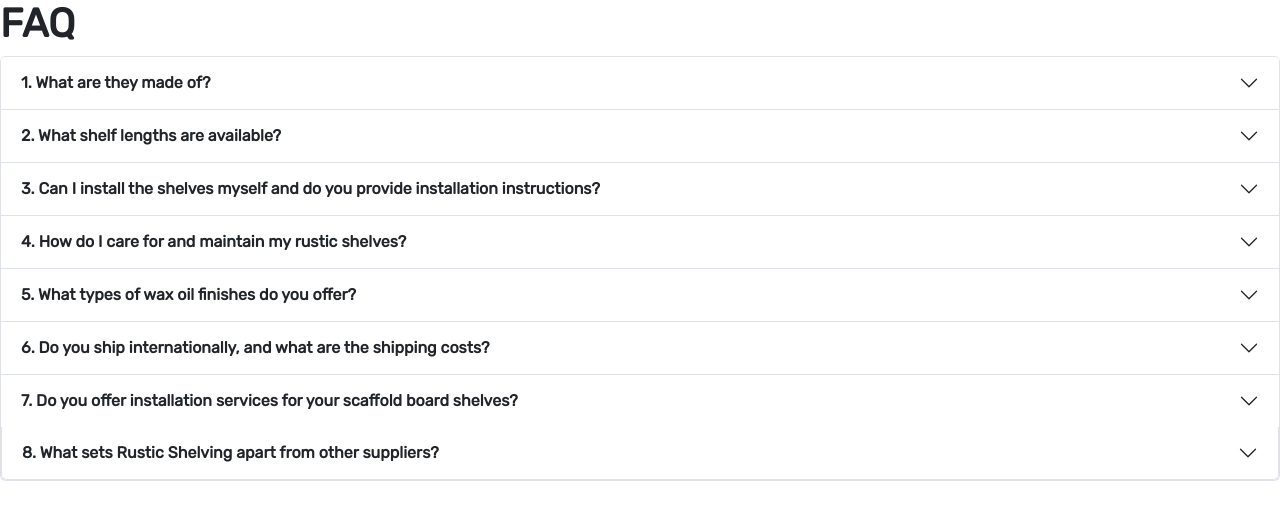
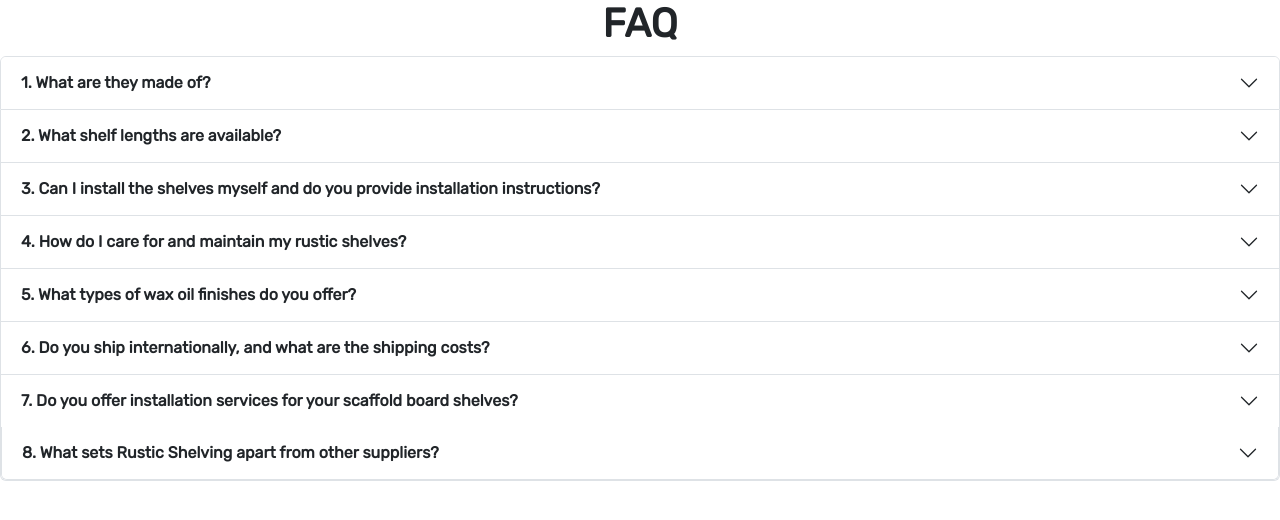
Before and after one commit to eflav/FAQ, a plain HTML site: page index.html in a window 1280 px wide. Drawn offline with nearby package versions, Linux system fonts and the light colour scheme.

Commit message:
Update index.html

```diff
--- a/index.html
+++ b/index.html
@@ -13,7 +13,7 @@
 </head>
 <body>
 <div class="accordion" id="accordionPanelsStayOpenExample">
-    <h1><b>FAQ</b></h1>
+    <h1><b><center>FAQ</center></b></h1>
     <div class="accordion-item">
         <h2 class="accordion-header" id="panelsStayOpen-headingOne">
             <button class="accordion-button collapsed" type="button" data-bs-toggle="collapse" data-bs-target="#panelsStayOpen-collapseOne" aria-expanded="false" aria-controls="panelsStayOpen-collapseOne">
```
